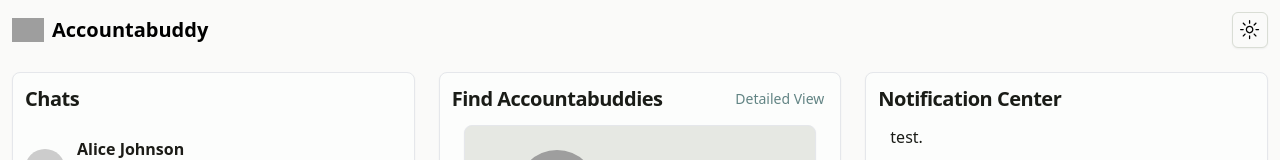
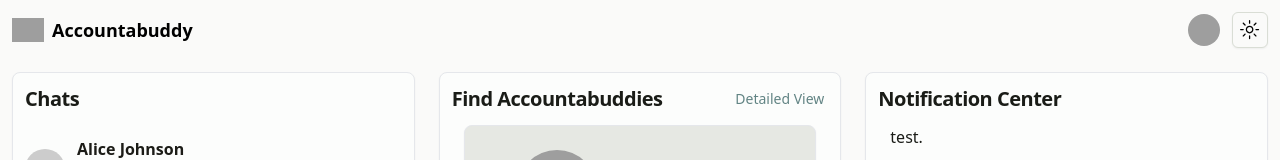
Before and after one commit to RiosNicholas/accountabuddy, a Next.js app: page /dashboard in a window 1280 px wide. Shown: the top 160 px of the page. Built offline with nearby package versions, Linux system fonts and the light colour scheme; grey boxes are pictures that could not be loaded.

Commit message:
Add profile picture to layout header

```diff
--- a/app/layout.tsx
+++ b/app/layout.tsx
@@ -4,6 +4,7 @@ import "./globals.css";
 import { ThemeProvider } from "@/components/ui/theme-provider";
 import { ModeToggle } from "@/components/ui/mode-toggle";
 import Image from "next/image";
+import { Avatar, AvatarFallback, AvatarImage } from "@/components/ui/avatar";
 
 const geistSans = localFont({
   src: "./fonts/GeistVF.woff",
@@ -46,9 +47,15 @@ export default function RootLayout({
                   width={32}
                   height={32}
                 />
-                <h1 className="text-xl font-black">Accountabuddy</h1>
+                <h1 className="text-lg font-black">Accountabuddy</h1>
               </div>
-              <ModeToggle/>
+              <div className="flex justify-end items-center">
+                <Avatar className="w-8 h-8 hover:cursor-pointer">
+                  <AvatarImage src="https://github.com/shadcn.png" alt="@username" />
+                  <AvatarFallback>User</AvatarFallback>
+                </Avatar>
+                <ModeToggle/>
+              </div>
             </header>
             <main className="z-10">
               {children}
```
